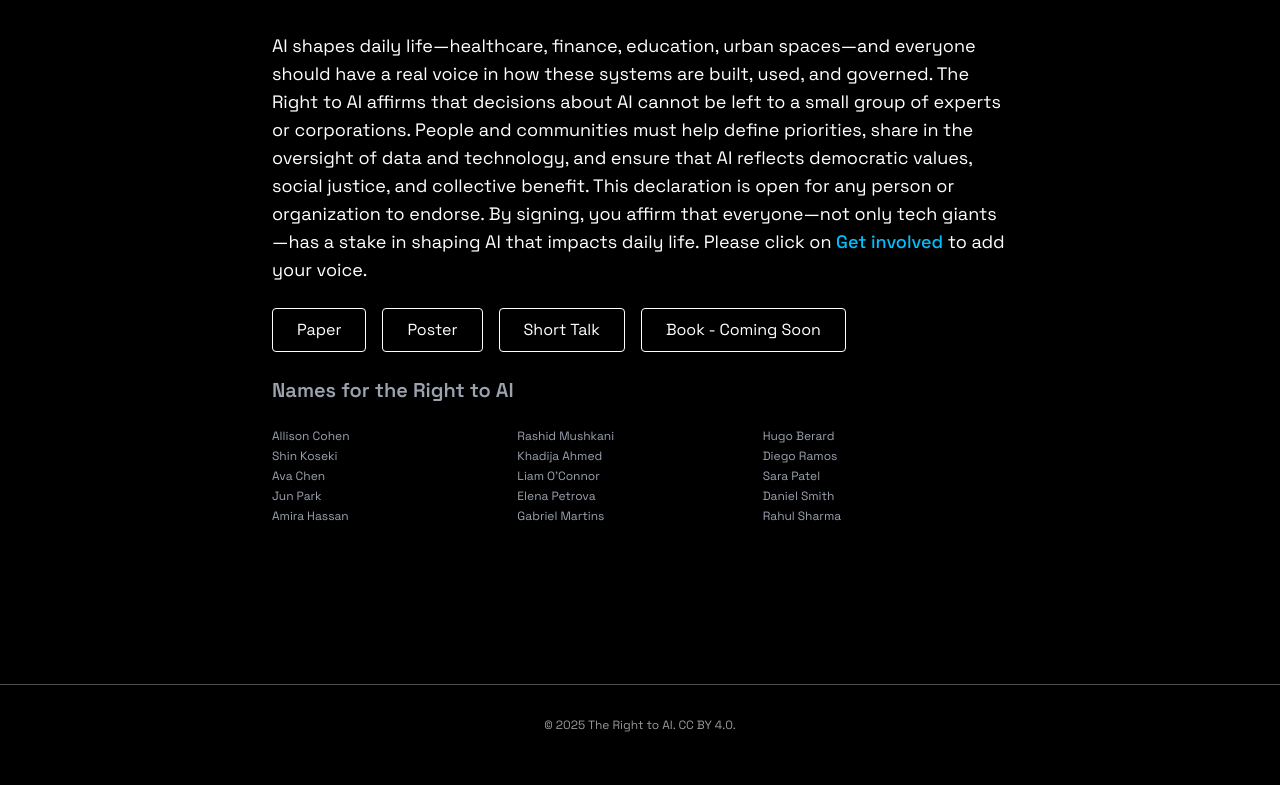
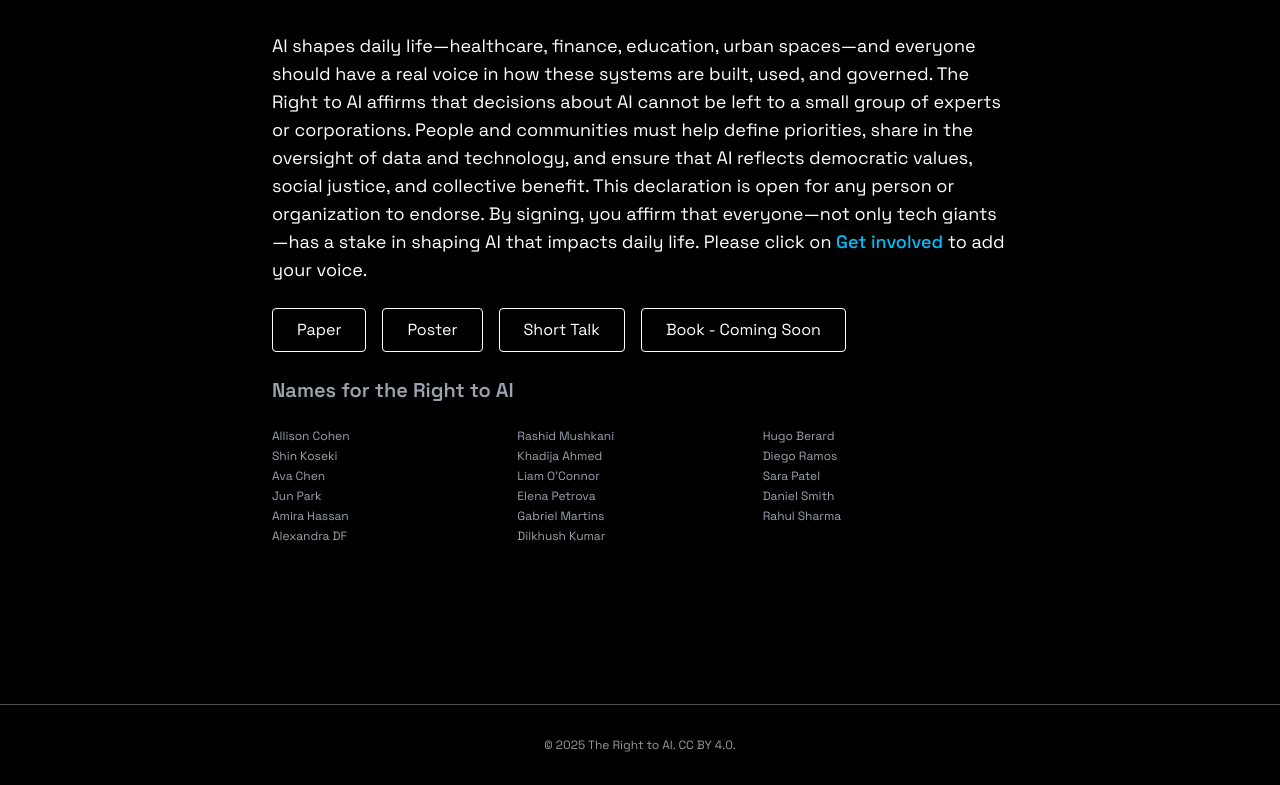
Before and after one commit to rsdmu/therighttoai, a Next.js app: page / in a window 1280 px wide. Shown: the part 916-1701 px from the top of the page. Built offline with nearby package versions, Linux system fonts and the light colour scheme.

Commit message:
Add new signatures to homepage

```diff
--- a/app/page.tsx
+++ b/app/page.tsx
@@ -68,6 +68,8 @@ export default function Home() {
           <span>Amira Hassan</span>
           <span>Gabriel Martins</span>
           <span>Rahul Sharma</span>
+          <span>Alexandra DF</span>
+          <span>Dilkhush Kumar</span>
         </div>
 
       </Section>
```
